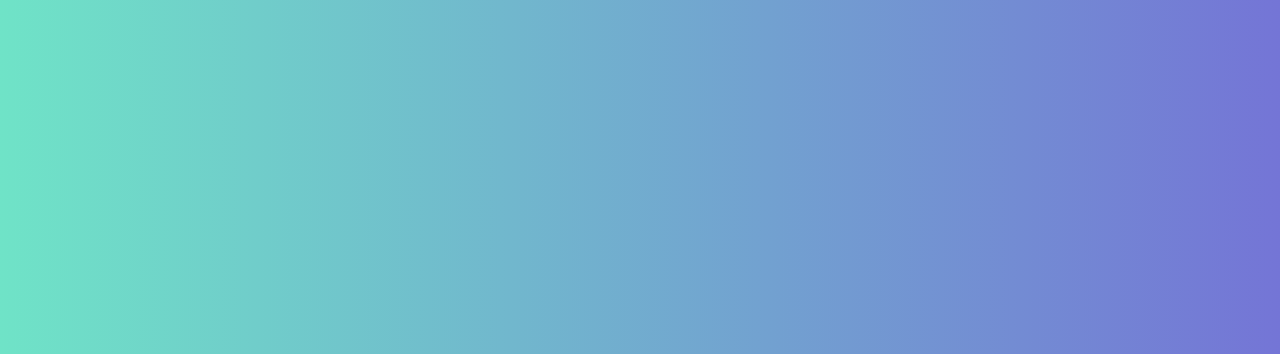
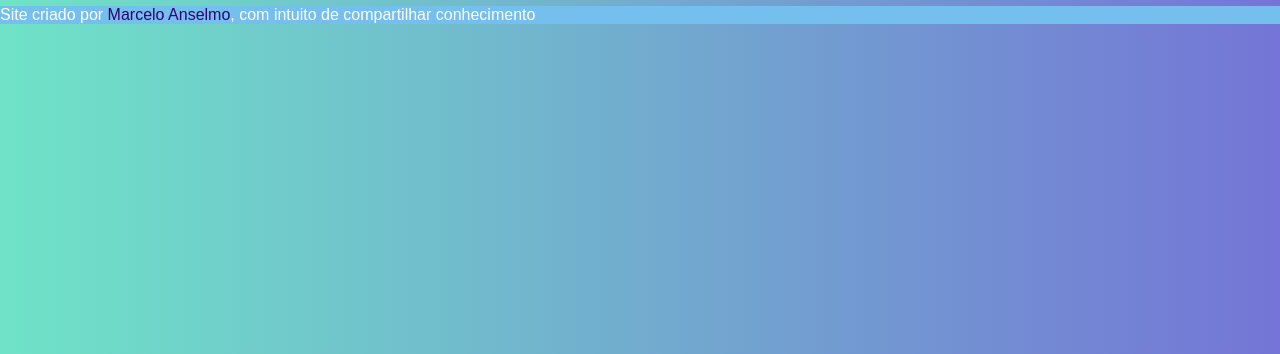
Before and after one commit to Croneydbr/Projeto_Site, a plain HTML site: page index.html in a window 1280 px wide. Shown: the part 446-800 px from the top of the page. Drawn offline with Linux system fonts and the light colour scheme.

Commit message:
footer added

```diff
--- a/assets/css/style.css
+++ b/assets/css/style.css
@@ -114,3 +114,8 @@ a:hover{
     text-decoration: underline;
     color: rgb(26, 26, 255)
 }
+
+footer {
+  background-color: var(--cor2);
+  color: white;
+}
--- a/index.html
+++ b/index.html
@@ -40,6 +40,9 @@
             <p><a href="curso-js.html">Acesse o Curso de JavaScript</a></p>
         </article>
     </main>
+    <footer>
+      <p>Site criado por <a href="https://github.com/Croneydbr" target="_blank" rel="external">Marcelo Anselmo</a>, com intuito de compartilhar conhecimento</p>
+    </footer>
 </body>
 
 </html>
```
